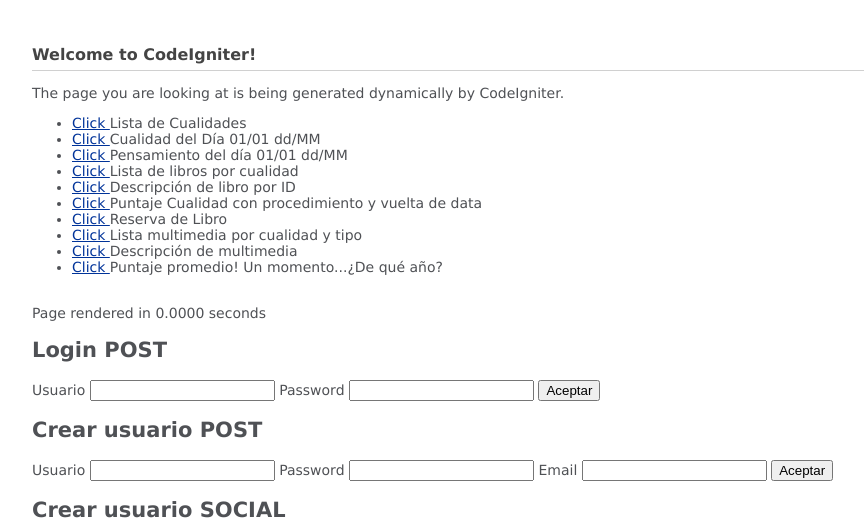
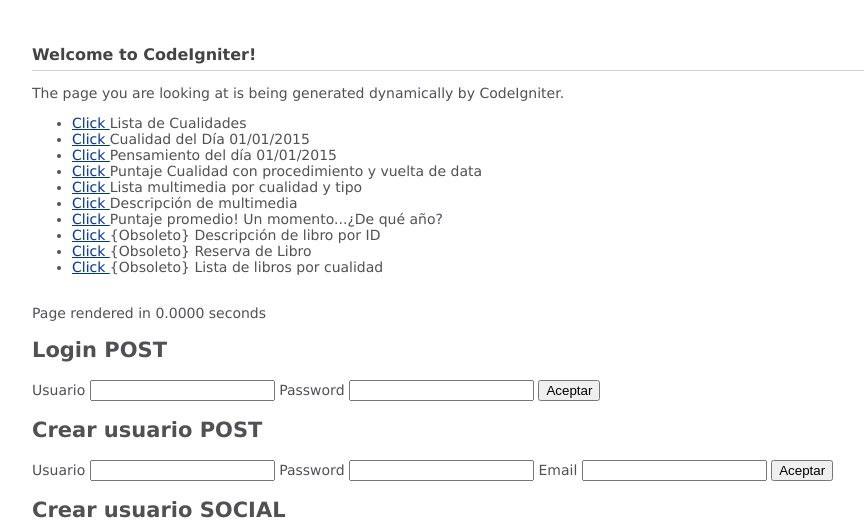
Before and after one commit to jalcantara/Agenda_WS, a CodeIgniter app: page /Agenda_WS/ in a window 1280 px wide. Shown: the top 521 px of the page, without its empty margins (8-872 px from the left). Run offline with CodeIgniter, Linux system fonts and the light colour scheme.

Commit message:
Ejemplos

```diff
--- a/application/views/welcome_message.php
+++ b/application/views/welcome_message.php
@@ -52,20 +52,17 @@ code {
 <ul>
 	<li><a href="<?php echo base_url();?>cualidad/cualidades/format/json">Click </a>Lista de Cualidades</li>
 
-	<li><a href="<?php echo base_url();?>cualidad_dia/cualidades_dia/fecha/01-01/format/json">Click </a>Cualidad del Día 01/01 dd/MM</li>
+	<li><a href="<?php echo base_url();?>cualidad_dia/cualidades_dia/fecha/01-01-2015/format/json">Click </a>Cualidad del Día 01/01/2015</li>
 
-	<li><a href="<?php echo base_url();?>cualidad_dia/pensamiento/fecha/01-01/format/json">Click </a>Pensamiento del día 01/01 dd/MM</li>
+	<li><a href="<?php echo base_url();?>cualidad_dia/pensamiento/fecha/01-01-2015/format/json">Click </a>Pensamiento del día 01/01/2015</li>
 
-	<li><a href="<?php echo base_url();?>cualidad_libro/lista_libro_bycualidad/id/1/format/json">Click </a>Lista de libros por cualidad</li>
-
-	<li><a href="<?php echo base_url();?>libro/libro_byid/id/8/format/json">Click </a>Descripción de libro por ID</li>
 	<li><a href="<?php echo base_url();?>puntaje_cualidad/puntaje/fecha/01-01-2015/usuario/1/puntaje/100/cualidad/9/format/json">Click </a>Puntaje Cualidad con procedimiento y vuelta de data</li>
-	<li><a href="<?php echo base_url();?>reserva/reserva_libro/usuario/1/libro/5/format/json">Click </a>Reserva de Libro</li>
-
 	<li><a href="<?php echo base_url();?>multimedia/lista_multimedia_bycualidadtipo/cualidad/1/tipo/1/format/json">Click </a>Lista multimedia por cualidad y tipo</li>
 	<li><a href="<?php echo base_url();?>multimedia/multimedia_byid/id/1/format/json">Click </a>Descripción de multimedia</li>
 	<li><a href="<?php echo base_url();?>puntaje_cualidad/puntaje_all/usuario/1/format/json">Click </a>Puntaje promedio! Un momento...¿De qué año?</li>
-
+<li><a href="<?php echo base_url();?>libro/libro_byid/id/8/format/json">Click </a>{Obsoleto} Descripción de libro por ID </li>
+<li><a href="<?php echo base_url();?>reserva/reserva_libro/usuario/1/libro/5/format/json">Click </a>{Obsoleto} Reserva de Libro</li>
+<li><a href="<?php echo base_url();?>cualidad_libro/lista_libro_bycualidad/id/1/format/json">Click </a>{Obsoleto} Lista de libros por cualidad</li>
 </ul>
 <p><br />Page rendered in {elapsed_time} seconds</p>
 <script src="http://code.jquery.com/jquery-latest.min.js" type="text/javascript"></script>
```
